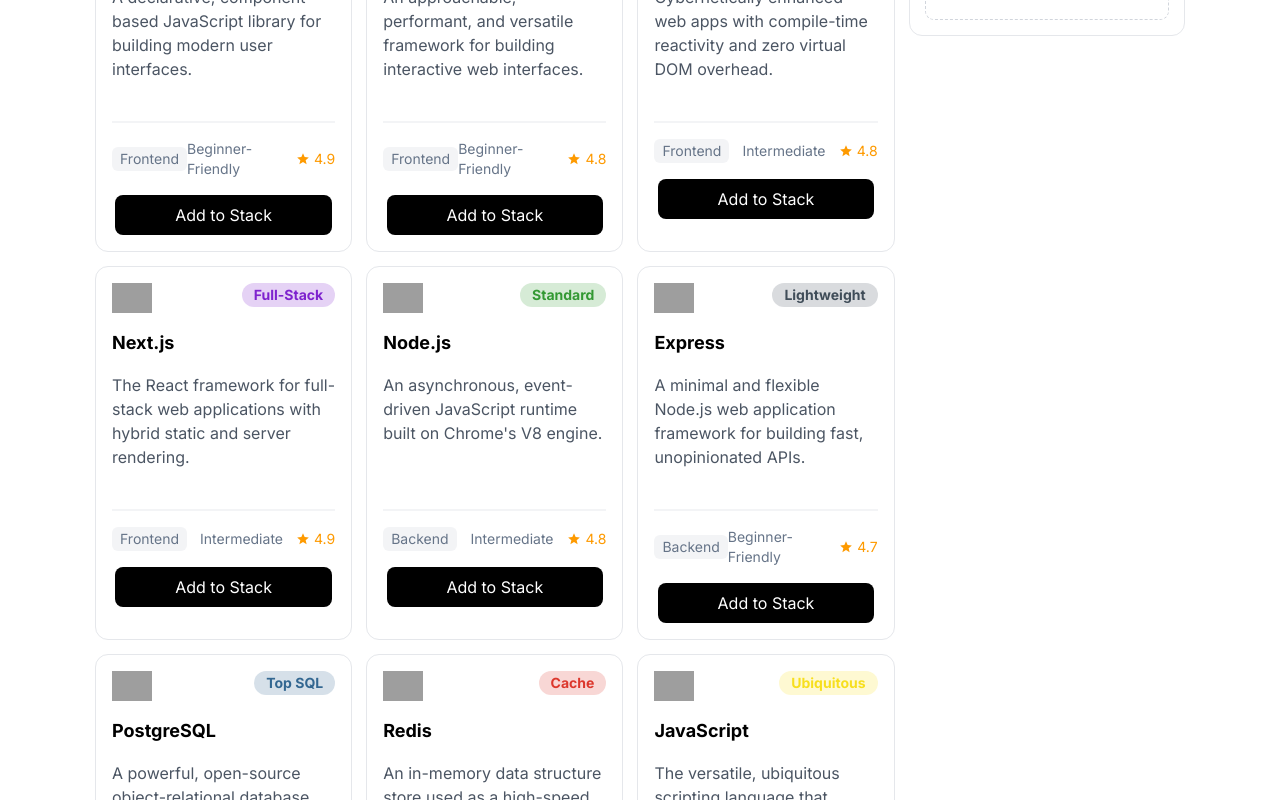
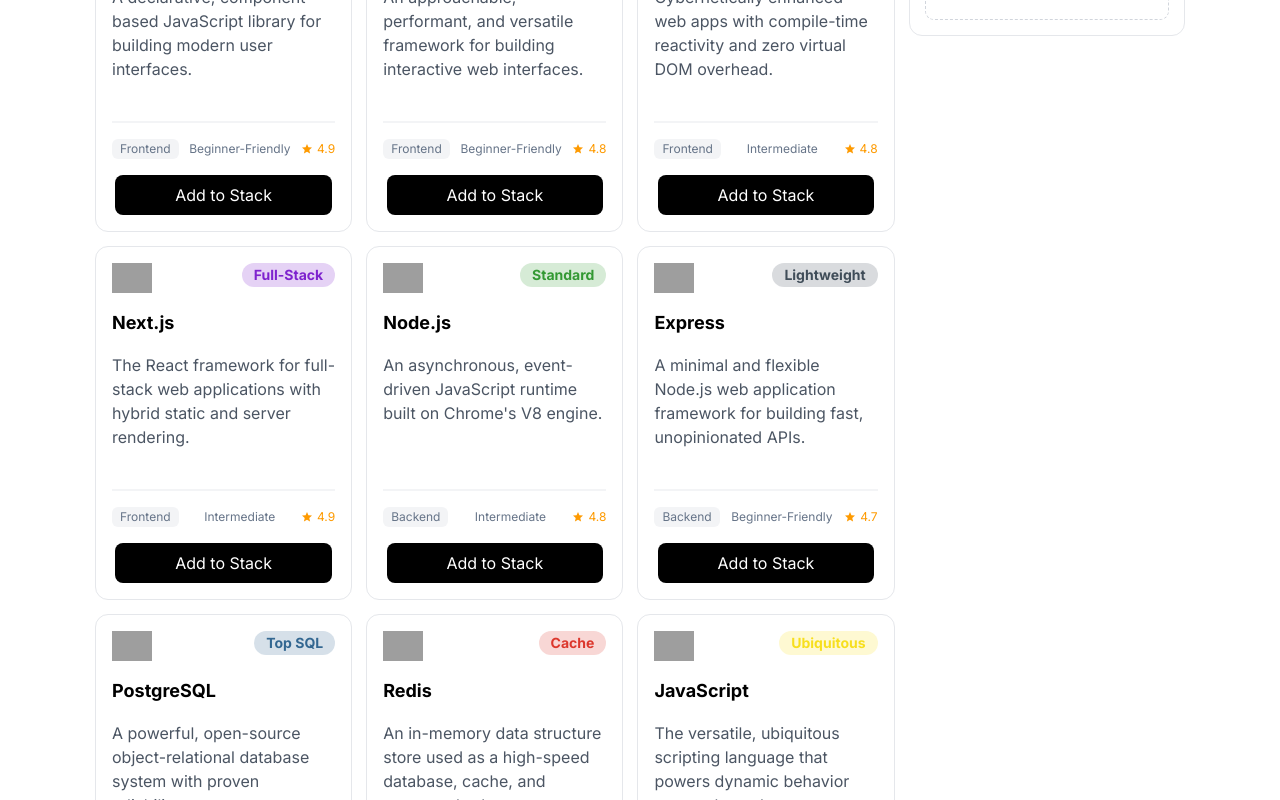
Before and after one commit to Samz6293/ph-assignment-5, a React (Vite) app: page / in a window 1280 px wide. Shown: the part 820-1620 px from the top of the page. Built offline with nearby package versions, Linux system fonts and the light colour scheme; grey boxes are pictures that could not be loaded; a web font is replaced by a local one.

Commit message:
Update README mistakes

```diff
--- a/src/components/TechStack/Tech.tsx
+++ b/src/components/TechStack/Tech.tsx
@@ -35,7 +35,7 @@
 
                 <div className=" bg-[#F3F4F6] w-full h-0.5"/>
 
-                <div className="flex justify-between items-center text-[#667488] text-[10px] lg:text-sm">
+                <div className="flex justify-between items-center text-[#667488] text-[10px] lg:text-xs">
                     <p className="bg-[#F3F4F6] rounded-md px-2 py-0.5">{technology.category}</p>
                     <p>{technology.difficulty}</p>
                     <div className="flex items-center gap-1 text-amber-500">
```
Also changed, not shown: 1 other file (tests, documents, lock files or other folders).
